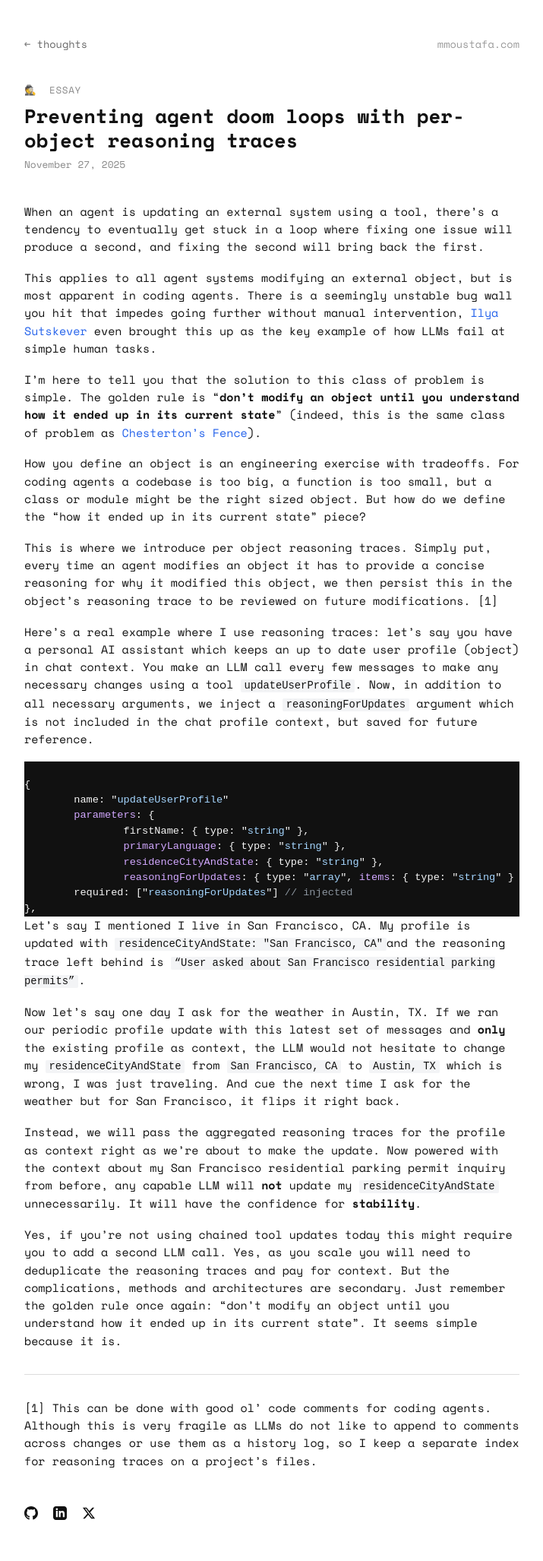
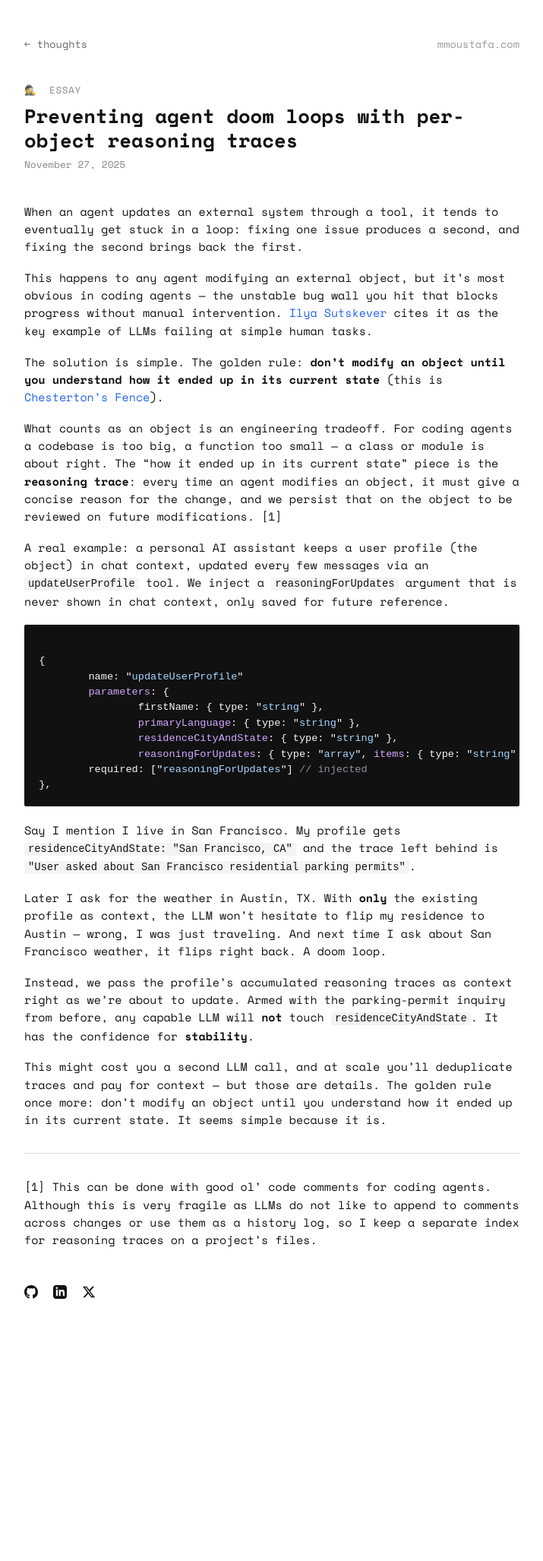
Before and after one commit to 0xmmo/0xmmo.github.io, a Jekyll site: the page built from _posts/2025-11-27-preventing-agent-doom-loops.md, in a window 1280 px wide. Shown: the whole page at 76% size, without its empty margins (282-997 px from the left). Built offline with Jekyll 4.4.1, drawn with Linux system fonts in a browser that asks for light colours; after the commit the page ends 1764 px from its top, so only the background shows below that.

Commit message:
Tighten doom-loops post, fix code block padding/margins, link Small Model Forensics on index
Co-Authored-By: Claude Fable 5 <noreply@anthropic.com>

````diff
--- a/_posts/2025-11-27-preventing-agent-doom-loops.md
+++ b/_posts/2025-11-27-preventing-agent-doom-loops.md
@@ -3,21 +3,19 @@ layout: post
 title: "Preventing agent doom loops with per-object reasoning traces"
 date: 2025-11-27 21:16:52 +0000
 icon: 🕵️
-excerpt: "When an agent is updating an external system using a tool, there’s a tendency to eventually get stuck in a loop where fixing one issue will produce a second, and fixing the second will bring back the…"
+excerpt: "When an agent updates an external system through a tool, it tends to eventually get stuck in a loop: fixing one issue produces a second, and fixing the second brings back the first."
 notion_id: 2b8013e9-768a-8058-a944-f0df1f7a77ed
 ---
 
-When an agent is updating an external system using a tool, there’s a tendency to eventually get stuck in a loop where fixing one issue will produce a second, and fixing the second will bring back the first.
+When an agent updates an external system through a tool, it tends to eventually get stuck in a loop: fixing one issue produces a second, and fixing the second brings back the first.
 
-This applies to all agent systems modifying an external object, but is most apparent in coding agents. There is a seemingly unstable bug wall you hit that impedes going further without manual intervention, [Ilya Sutskever](https://youtu.be/aR20FWCCjAs?si=0sxm9e_2YM1t3vve&t=238) even brought this up as the key example of how LLMs fail at simple human tasks.
+This happens to any agent modifying an external object, but it's most obvious in coding agents — the unstable bug wall you hit that blocks progress without manual intervention. [Ilya Sutskever](https://youtu.be/aR20FWCCjAs?si=0sxm9e_2YM1t3vve&t=238) cites it as the key example of LLMs failing at simple human tasks.
 
-I’m here to tell you that the solution to this class of problem is simple. The golden rule is “**don’t modify an object until you understand** **how it ended up in its current state**” (indeed, this is the same class of problem as [Chesterton’s Fence](https://fs.blog/chestertons-fence/)).
+The solution is simple. The golden rule: **don't modify an object until you understand how it ended up in its current state** (this is [Chesterton's Fence](https://fs.blog/chestertons-fence/)).
 
-How you define an object is an engineering exercise with tradeoffs. For coding agents a codebase is too big, a function is too small, but a class or module might be the right sized object. But how do we define the “how it ended up in its current state” piece?
+What counts as an object is an engineering tradeoff. For coding agents a codebase is too big, a function too small — a class or module is about right. The "how it ended up in its current state" piece is the **reasoning trace**: every time an agent modifies an object, it must give a concise reason for the change, and we persist that on the object to be reviewed on future modifications. \[1\]
 
-This is where we introduce per object reasoning traces. Simply put, every time an agent modifies an object it has to provide a concise reasoning for why it modified this object, we then persist this in the object’s reasoning trace to be reviewed on future modifications. \[1\]
-
-Here’s a real example where I use reasoning traces: let’s say you have a personal AI assistant which keeps an up to date user profile (object) in chat context. You make an LLM call every few messages to make any necessary changes using a tool `updateUserProfile`. Now, in addition to all necessary arguments, we inject a `reasoningForUpdates` argument which is not included in the chat profile context, but saved for future reference.
+A real example: a personal AI assistant keeps a user profile (the object) in chat context, updated every few messages via an `updateUserProfile` tool. We inject a `reasoningForUpdates` argument that is never shown in chat context, only saved for future reference.
 
 
 ```javascript
@@ -33,14 +31,14 @@ Here’s a real example where I use reasoning traces: let’s say you have a per
 },
 ```
 
-Let’s say I mentioned I live in San Francisco, CA. My profile is updated with `residenceCityAndState: "San Francisco, CA"`and the reasoning trace left behind is `“User asked about San Francisco residential parking permits”`.
+Say I mention I live in San Francisco. My profile gets `residenceCityAndState: "San Francisco, CA"` and the trace left behind is `"User asked about San Francisco residential parking permits"`.
 
-Now let’s say one day I ask for the weather in Austin, TX. If we ran our periodic profile update with this latest set of messages and **only** the existing profile as context, the LLM would not hesitate to change my `residenceCityAndState` from `San Francisco, CA` to `Austin, TX` which is wrong, I was just traveling. And cue the next time I ask for the weather but for San Francisco, it flips it right back.
+Later I ask for the weather in Austin, TX. With **only** the existing profile as context, the LLM won't hesitate to flip my residence to Austin — wrong, I was just traveling. And next time I ask about San Francisco weather, it flips right back. A doom loop.
 
-Instead, we will pass the aggregated reasoning traces for the profile as context right as we’re about to make the update. Now powered with the context about my San Francisco residential parking permit inquiry from before, any capable LLM will **not** update my `residenceCityAndState` unnecessarily. It will have the confidence for **stability**.
+Instead, we pass the profile's accumulated reasoning traces as context right as we're about to update. Armed with the parking-permit inquiry from before, any capable LLM will **not** touch `residenceCityAndState`. It has the confidence for **stability**.
 
-Yes, if you’re not using chained tool updates today this might require you to add a second LLM call. Yes, as you scale you will need to deduplicate the reasoning traces and pay for context. But the complications, methods and architectures are secondary. Just remember the golden rule once again: “don’t modify an object until you understand how it ended up in its current state”. It seems simple because it is.
+This might cost you a second LLM call, and at scale you'll deduplicate traces and pay for context — but those are details. The golden rule once more: don't modify an object until you understand how it ended up in its current state. It seems simple because it is.
 
 ---
 
-\[1\] This can be done with good ol’ code comments for coding agents. Although this is very fragile as LLMs do not like to append to comments across changes or use them as a history log, so I keep a separate index for reasoning traces on a project’s files.
+\[1\] This can be done with good ol' code comments for coding agents. Although this is very fragile as LLMs do not like to append to comments across changes or use them as a history log, so I keep a separate index for reasoning traces on a project's files.
--- a/assets/css/style.css
+++ b/assets/css/style.css
@@ -131,8 +131,6 @@ h1.title {
 .post-body li { margin-bottom: 0.35rem; }
 
 /* Rouge syntax highlighting (basic) */
-.highlight { background: #111; color: #f5f5f5; }
-.highlight pre { background: transparent; padding: 0; margin: 0; }
 .highlight .k, .highlight .kd, .highlight .kn { color: #ff7b72; }     /* keyword */
 .highlight .s, .highlight .s1, .highlight .s2 { color: #a5d6ff; }     /* string */
 .highlight .c, .highlight .c1, .highlight .cm { color: #8b949e; }     /* comment */
````
Also changed, not shown: index.md (+5 -0 lines).
